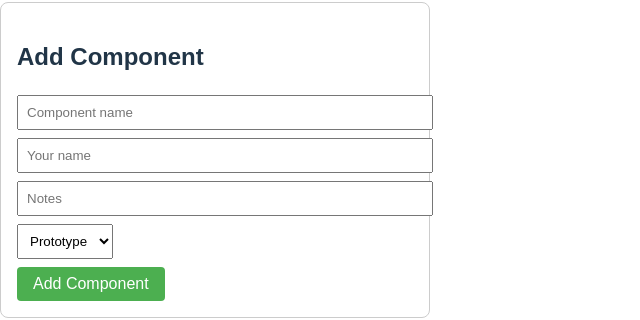
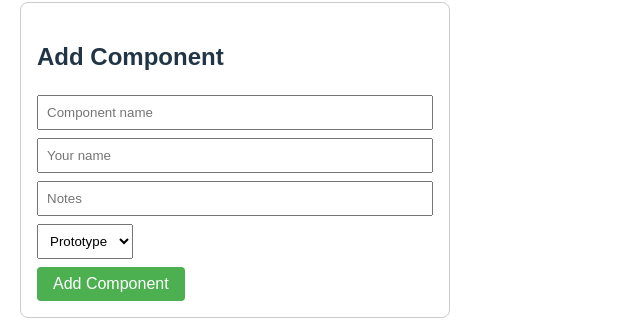
Before and after one commit to NC313/hardware-tracker, a React (Vite) app in the folder client/: page / in a window 1280 px wide. Shown: the part 233-553 px from the top of the page, without its empty margins (0-640 px from the left). Built offline with nearby package versions, Linux system fonts and the light colour scheme; no server answers.

Commit message:
fix dashboard layout and input styling

```diff
--- a/client/src/App.jsx
+++ b/client/src/App.jsx
@@ -16,7 +16,7 @@ function App() {
   }, [])
 
   return (
-    <div style={{ maxWidth: '800px', margin: '40px auto', fontFamily: 'sans-serif' }}>
+    <div style={{ maxWidth: '800px', width: '100%', margin: '40px auto', padding: '0 20px', fontFamily: 'sans-serif', boxSizing: 'border-box' }}>
       <h1>Hardware Tracker</h1>
       <AddComponent onAdd={fetchComponents} />
       <ComponentList components={components} onUpdate={fetchComponents} />
--- a/client/src/components/AddComponent.jsx
+++ b/client/src/components/AddComponent.jsx
@@ -16,9 +16,9 @@ function AddComponent({ onAdd }) {
     <div style={{ border: '1px solid #ccc', borderRadius: '8px', padding: '16px', marginBottom: '24px' }}>
       <h2>Add Component</h2>
       <form onSubmit={handleSubmit}>
-        <input placeholder="Component name" value={form.name} onChange={e => setForm({...form, name: e.target.value})} style={{ display: 'block', marginBottom: '8px', padding: '8px', width: '100%' }} />
-        <input placeholder="Your name" value={form.updatedBy} onChange={e => setForm({...form, updatedBy: e.target.value})} style={{ display: 'block', marginBottom: '8px', padding: '8px', width: '100%' }} />
-        <input placeholder="Notes" value={form.notes} onChange={e => setForm({...form, notes: e.target.value})} style={{ display: 'block', marginBottom: '8px', padding: '8px', width: '100%' }} />
+        <input placeholder="Component name" value={form.name} onChange={e => setForm({...form, name: e.target.value})} style={{ display: 'block', marginBottom: '8px', padding: '8px', width: '100%', boxSizing: 'border-box' }} />
+        <input placeholder="Your name" value={form.updatedBy} onChange={e => setForm({...form, updatedBy: e.target.value})} style={{ display: 'block', marginBottom: '8px', padding: '8px', width: '100%', boxSizing: 'border-box' }} />
+        <input placeholder="Notes" value={form.notes} onChange={e => setForm({...form, notes: e.target.value})} style={{ display: 'block', marginBottom: '8px', padding: '8px', width: '100%', boxSizing: 'border-box' }} />
         <select value={form.status} onChange={e => setForm({...form, status: e.target.value})} style={{ display: 'block', marginBottom: '8px', padding: '8px' }}>
           <option value="prototype">Prototype</option>
           <option value="testing">Testing</option>
```
